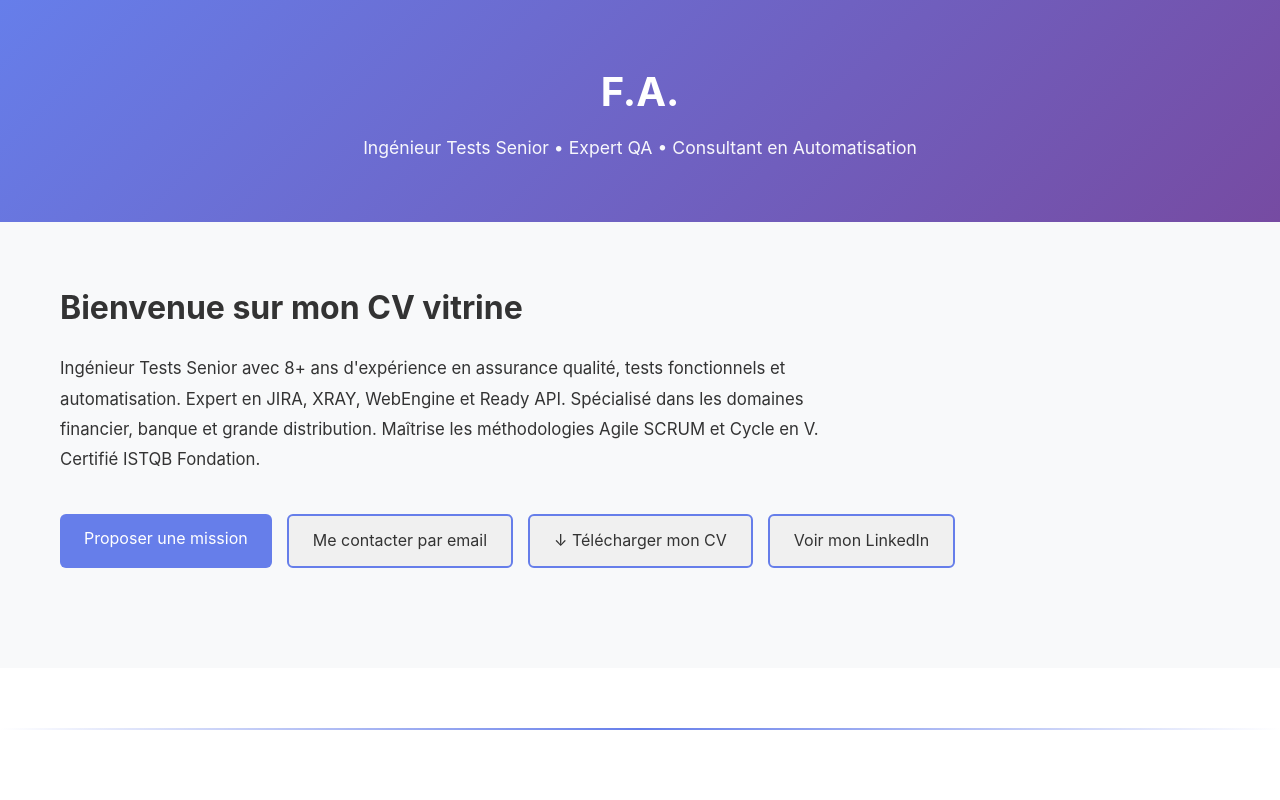
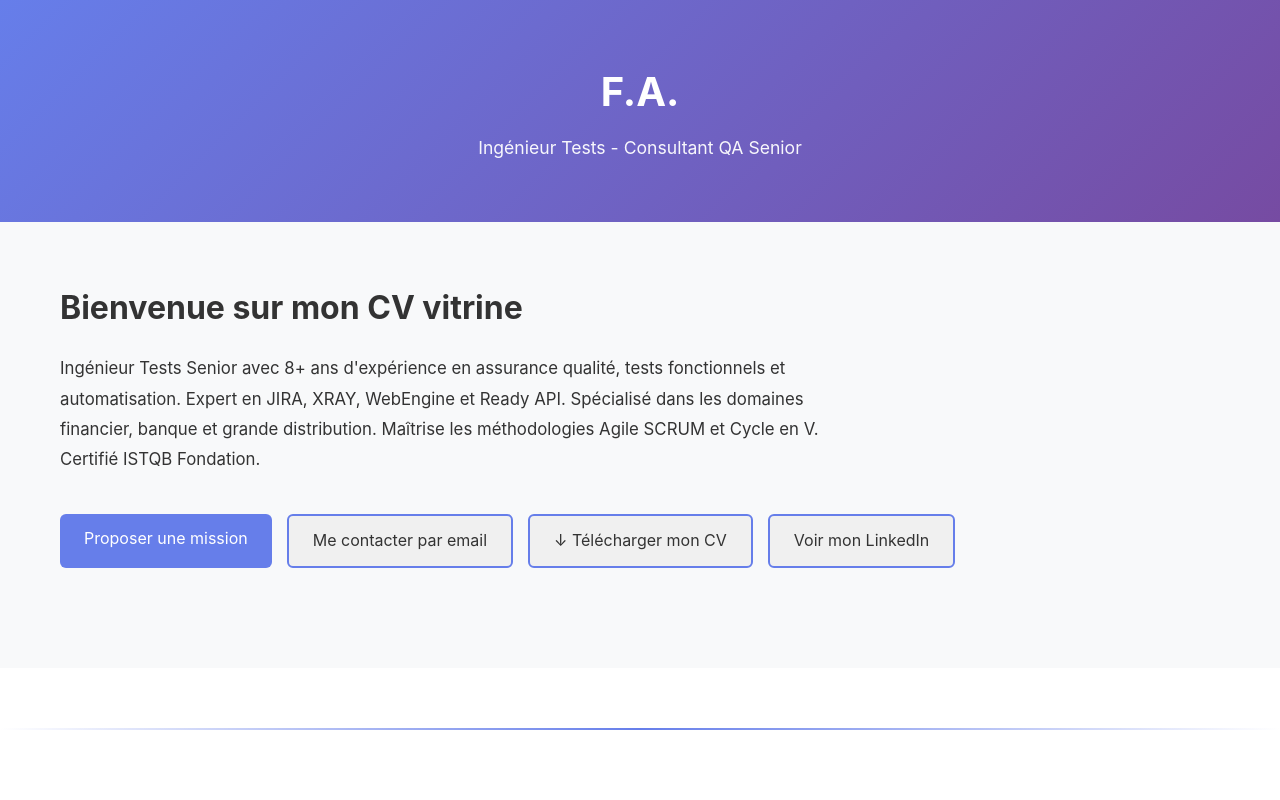
Before and after one commit to aflorenta/cv-vitrine-qa, a website: page public/index.html in a window 1280 px wide. Shown: the top 800 px of the page. Drawn offline with Linux system fonts and the light colour scheme.

Commit message:
Update header text to 'Ingénieur Tests - Consultant QA Senior'

```diff
--- a/public/index.html
+++ b/public/index.html
@@ -4,7 +4,7 @@
   <meta charset="UTF-8">
   <meta name="viewport" content="width=device-width, initial-scale=1.0">
   <meta name="description" content="F.A. — Consultant QA senior, 7 ans d'expérience. Expert en automatisation de tests et assurance qualité. Disponible en portage salarial IDF.">
-  <meta property="og:title" content="F.A. — Ingénieur Tests Senior | Expert QA">
+  <meta property="og:title" content="F.A. — Ingénieur Tests - Consultant QA Senior">
   <meta property="og:description" content="Consultant QA senior, 7 ans exp. Spécialiste automatisation, tests fonctionnels. Disponible portage salarial IDF.">
   <meta property="og:type" content="website">
   <meta property="og:url" content="https://votre-domaine.fr">
@@ -12,7 +12,7 @@
   <meta name="robots" content="index, follow">
   <link rel="canonical" href="https://votre-domaine.fr">
 
-  <title>F.A. — Ingénieur Tests Senior | Expert QA | Portage Salarial</title>
+  <title>F.A. — Ingénieur Tests - Consultant QA Senior | Portage Salarial</title>
   <style>
     * { margin: 0; padding: 0; box-sizing: border-box; }
     body { font-family: -apple-system, BlinkMacSystemFont, 'Segoe UI', Arial, sans-serif; line-height: 1.6; color: #333; }
@@ -102,7 +102,7 @@
   <header>
     <div class="container">
       <h1>F.A.</h1>
-      <p>Ingénieur Tests Senior • Expert QA • Consultant en Automatisation</p>
+      <p>Ingénieur Tests - Consultant QA Senior</p>
     </div>
   </header>
 
```
